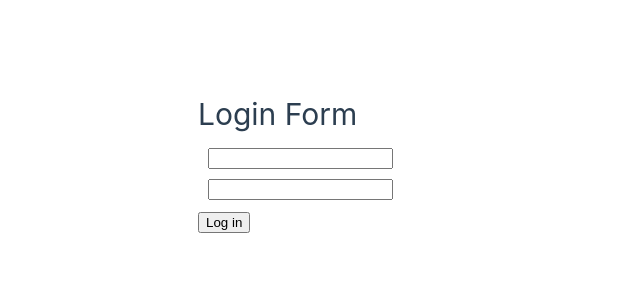
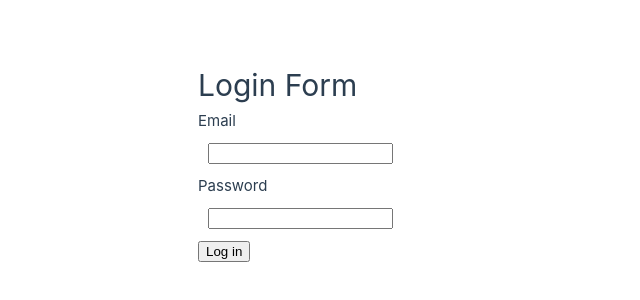
Before and after one commit to gosikxo/vue-project, a Vue app: page / in a window 1280 px wide. Shown: the part 238-538 px from the top of the page, without its empty margins (0-640 px from the left). Built offline with nearby package versions, Linux system fonts and the light colour scheme.

Commit message:
Create CustomInput Component

```diff
--- /dev/null
+++ b/src/components/CustomInput.vue
@@ -0,0 +1,22 @@
+<script>
+export default {
+    props: {
+        label: String
+    },
+    setup() {
+
+    }
+}
+</script>
+
+<template>
+    <label>
+        {{ label }}
+        <input type="text" v-model="inputValue">
+    </label>
+
+</template>
+
+<style>
+
+</style>
--- a/src/components/LoginForm.vue
+++ b/src/components/LoginForm.vue
@@ -1,8 +1,12 @@
 <script>
 import { reactive } from 'vue'
+import CustomInput from './CustomInput.vue'
 export default {
+    components: {
+        CustomInput: CustomInput
+  },
     setup() {
-        const state = reactive({ title: 'Login Form', email: "", password: "" })
+        const state = reactive({ title: 'Login Form', email: "", password: "", emailLabel: "Email", passwordLabel: "Password" })
 
         function handleSubmit() {
             console.log(state.password)
@@ -18,8 +22,8 @@ export default {
 <template>
     <form @submit.prevent="handleSubmit">
         <h1>{{ state.title }}</h1>
-        <input type="email" v-model="state.email">
-        <input type="password" v-model="state.password">
+        <CustomInput type="email" :label="state.emailLabel" />
+        <CustomInput type="password" :label="state.passwordLabel" />
         <button>Log in</button>
     </form>
 </template>
```
